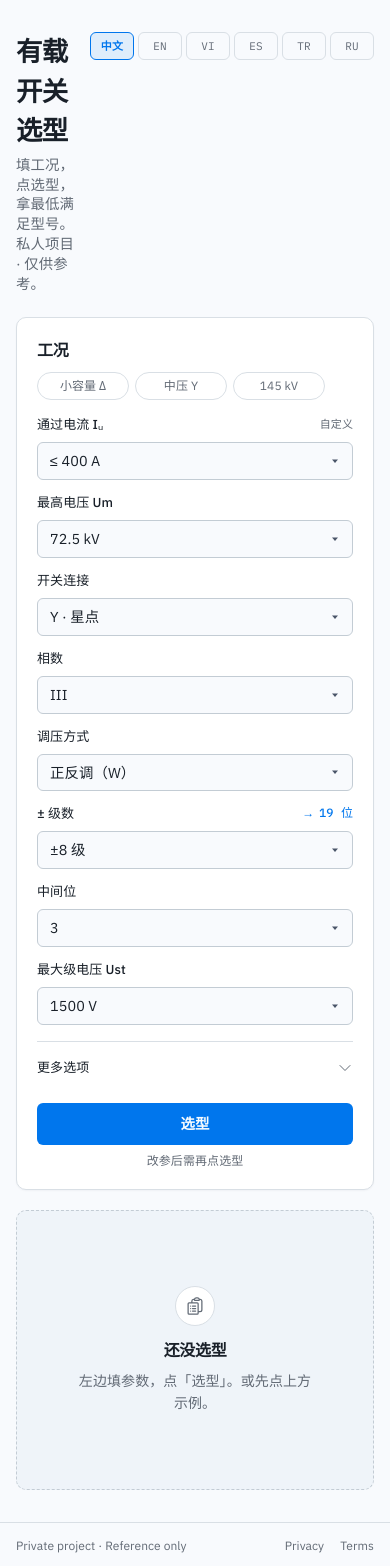
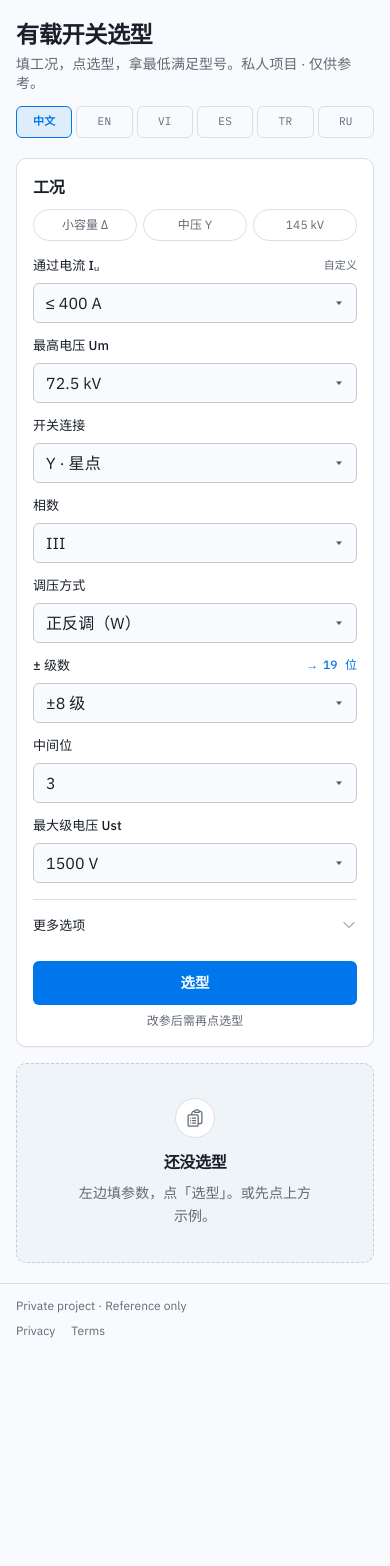
Before and after one commit to erict16/oltc-selector, a Next.js app: page / in a window 390 px wide. Shown: the top 1566 px of the page. After the commit the page ends 1354 px from the top, so only its background shows below. Built offline with nearby package versions, Linux system fonts and the light colour scheme.

Commit message:
fix: mobile layout for selector workbench
Drop main justify-center (broke tall-form scroll). Stack header/langs,
clip horizontal overflow, safe-area padding, 16px inputs on small screens,
full-width CTA, auto-scroll to result after select on phone.

```diff
--- a/app/globals.css
+++ b/app/globals.css
@@ -25,10 +25,15 @@
   --radius-md: 10px;
 }
 
+html {
+  overflow-x: clip;
+}
+
 html,
 body {
   min-height: 100%;
   min-height: 100dvh;
+  overflow-x: clip;
   background: var(--color-paper);
   color: var(--color-ink-2);
   font-family: var(--font-sans);
@@ -37,6 +42,22 @@ body {
   -webkit-font-smoothing: antialiased;
   -moz-osx-font-smoothing: grayscale;
   text-rendering: optimizeLegibility;
+}
+
+/* Safe area for notched phones; keep content off edges */
+body {
+  padding-left: env(safe-area-inset-left, 0);
+  padding-right: env(safe-area-inset-right, 0);
+  padding-bottom: env(safe-area-inset-bottom, 0);
+}
+
+/* Avoid iOS zoom-on-focus for inputs under 16px */
+@media (max-width: 639px) {
+  select,
+  input[type="number"],
+  input[type="text"] {
+    font-size: 16px;
+  }
 }
 
 /* Headings: slightly tighter tracking, same family for a calm professional look */
--- a/app/layout.tsx
+++ b/app/layout.tsx
@@ -1,4 +1,4 @@
-import type { Metadata } from "next";
+import type { Metadata, Viewport } from "next";
 import { SiteFooter } from "@/components/SiteFooter";
 import "./globals.css";
 
@@ -23,6 +23,13 @@ export const metadata: Metadata = {
   },
 };
 
+export const viewport: Viewport = {
+  width: "device-width",
+  initialScale: 1,
+  viewportFit: "cover",
+  themeColor: "#f7f8fa",
+};
+
 export default function RootLayout({
   children,
 }: Readonly<{ children: React.ReactNode }>) {
@@ -43,8 +50,9 @@ export default function RootLayout({
         />
       </head>
       <body className="antialiased">
+        {/* No justify-center: tall forms on mobile must start at top or scroll breaks */}
         <div className="flex min-h-dvh flex-col">
-          <main className="flex flex-1 flex-col justify-center">{children}</main>
+          <main className="flex flex-1 flex-col">{children}</main>
           <SiteFooter />
         </div>
       </body>
--- a/components/LangSwitcher.tsx
+++ b/components/LangSwitcher.tsx
@@ -17,7 +17,7 @@ export function LangSwitcher({
 }) {
   return (
     <div
-      className="flex shrink-0 flex-wrap items-center justify-end gap-1"
+      className="flex w-full max-w-full flex-wrap items-center gap-1 sm:w-auto sm:justify-end"
       role="group"
       aria-label={ariaLabel}
     >
@@ -30,8 +30,8 @@ export function LangSwitcher({
             title={opt.label}
             onClick={() => onChange(opt.id)}
             className={cx(
-              // Fixed width: 中文 is widest of the short codes; keep peers equal across locales.
-              "inline-flex h-7 w-11 items-center justify-center rounded-[var(--radius-sm)] border font-mono text-[0.6875rem] tracking-wide transition-colors duration-150",
+              // Slightly tighter on narrow screens so 6 langs fit without horizontal scroll
+              "inline-flex h-8 min-w-[2.5rem] flex-1 items-center justify-center rounded-[var(--radius-sm)] border px-1.5 font-mono text-[0.6875rem] tracking-wide transition-colors duration-150 sm:h-7 sm:min-w-0 sm:w-11 sm:flex-none",
               on
                 ? "border-[var(--color-accent)] bg-[oklch(58%_0.2_256_/_0.1)] font-semibold text-[var(--color-accent)]"
                 : "border-[var(--color-rule)] text-[var(--color-muted)] hover:border-[var(--color-accent)] hover:text-[var(--color-ink-2)]",
--- a/components/SelectorApp.tsx
+++ b/components/SelectorApp.tsx
@@ -148,6 +148,7 @@ export function SelectorApp() {
   const [stale, setStale] = useState(false);
   const [running, setRunning] = useState(false);
   const runTimer = useRef<ReturnType<typeof setTimeout> | null>(null);
+  const resultPaneRef = useRef<HTMLElement | null>(null);
 
   const isLinear = input.regulation === "linear";
   const selectorVisible = showSelectorSize(input);
@@ -227,6 +228,18 @@ export function SelectorApp() {
       setHasRun(true);
       setStale(false);
       setRunning(false);
+      // Mobile: result sits below the form — scroll it into view after select
+      if (
+        typeof window !== "undefined" &&
+        window.matchMedia("(max-width: 1023px)").matches
+      ) {
+        window.setTimeout(() => {
+          resultPaneRef.current?.scrollIntoView({
+            behavior: "smooth",
+            block: "start",
+          });
+        }, 40);
+      }
     }, 280);
   };
 
@@ -327,13 +340,14 @@ export function SelectorApp() {
   const moreSummaryText = moreBits.join(" · ");
 
   return (
-    <div className="mx-auto w-full max-w-[1100px] px-4 py-8 sm:px-6 sm:py-10">
-      <header className="mb-6 flex items-start justify-between gap-3 sm:gap-4">
-        <div className="min-w-0 flex-1 pr-1">
-          <h1 className="font-[family-name:var(--font-display)] text-[1.65rem] font-semibold tracking-[-0.03em] text-[var(--color-ink)] sm:text-[1.8rem]">
+    <div className="mx-auto w-full min-w-0 max-w-[1100px] px-4 py-5 sm:px-6 sm:py-10">
+      {/* Stack on phone: title full width, langs row below — avoids squashed header */}
+      <header className="mb-5 flex flex-col gap-3 sm:mb-6 sm:flex-row sm:items-start sm:justify-between sm:gap-4">
+        <div className="min-w-0 flex-1">
+          <h1 className="font-[family-name:var(--font-display)] text-[1.45rem] font-semibold leading-tight tracking-[-0.03em] text-[var(--color-ink)] sm:text-[1.8rem]">
             {t(lang, "title")}
           </h1>
-          <p className="mt-1 max-w-[52rem] text-[0.9rem] leading-snug text-[var(--color-muted)]">
+          <p className="mt-1.5 max-w-[52rem] text-[0.875rem] leading-snug text-[var(--color-muted)] sm:text-[0.9rem]">
             {t(lang, "subtitle")}
           </p>
         </div>
@@ -344,11 +358,11 @@ export function SelectorApp() {
         />
       </header>
 
-      {/* Equal halves, centered page */}
-      <div className="grid items-stretch gap-5 lg:grid-cols-2 lg:gap-6">
+      {/* Single column phone → two columns desktop; result below form on mobile */}
+      <div className="grid min-w-0 items-stretch gap-4 sm:gap-5 lg:grid-cols-2 lg:gap-6">
         {/* —— Form —— */}
         <form
-          className="rounded-[var(--radius-md)] border border-[var(--color-rule)] bg-white p-5 shadow-[0_1px_2px_oklch(24%_0.02_258_/_0.04)] sm:p-6"
+          className="min-w-0 rounded-[var(--radius-md)] border border-[var(--color-rule)] bg-white p-4 shadow-[0_1px_2px_oklch(24%_0.02_258_/_0.04)] sm:p-6"
           onSubmit={(e) => {
             e.preventDefault();
             runSelect();
@@ -359,7 +373,7 @@ export function SelectorApp() {
               {t(lang, "duty")}
             </h2>
             <div
-              className="flex flex-wrap gap-1.5 sm:justify-end"
+              className="flex max-w-full flex-wrap gap-1.5 sm:justify-end"
               role="group"
               aria-label={t(lang, "examplesAria")}
             >
@@ -372,8 +386,8 @@ export function SelectorApp() {
                     onClick={() => loadExample(ex)}
                     title={t(lang, ex.hintKey)}
                     className={cx(
-                      // min-w covers longest locale (e.g. ES “Pequeño Δ”, ZH “小容量 Δ”) so chips don’t reflow on lang change.
-                      "inline-flex min-h-7 min-w-[5.75rem] items-center justify-center rounded-full border px-2.5 py-1 text-center text-[0.75rem] transition-colors duration-150",
+                      // Mobile: flexible chips; sm+: stable min width for locales
+                      "inline-flex min-h-8 flex-1 items-center justify-center rounded-full border px-2.5 py-1 text-center text-[0.75rem] transition-colors duration-150 sm:min-h-7 sm:min-w-[5.75rem] sm:flex-none",
                       on
                         ? "border-[var(--color-accent)] text-[var(--color-accent)]"
                         : "border-[var(--color-rule)] text-[var(--color-muted)] hover:border-[var(--color-accent)] hover:text-[var(--color-accent)]",
@@ -828,8 +842,8 @@ export function SelectorApp() {
               type="submit"
               disabled={running || !input.throughCurrentA}
               className={cx(
-                // min-w fits longest locale (“Seleccionar de nuevo”); flex-1 still fills the row on sm+.
-                "inline-flex min-h-[2.6rem] min-w-[12.5rem] flex-1 items-center justify-center gap-2 rounded-[var(--radius-sm)] bg-[var(--color-accent)] px-5 text-center text-[0.9rem] font-semibold text-[var(--color-accent-ink)] transition-[transform,opacity,background-color] duration-150",
+                // Full-width on phone; min-w only from sm up (avoids horizontal overflow)
+                "inline-flex min-h-11 w-full flex-1 items-center justify-center gap-2 rounded-[var(--radius-sm)] bg-[var(--color-accent)] px-4 text-center text-[0.9rem] font-semibold text-[var(--color-accent-ink)] transition-[transform,opacity,background-color] duration-150 sm:min-h-[2.6rem] sm:min-w-[12.5rem] sm:px-5",
                 "hover:brightness-105 active:scale-[0.98]",
                 "disabled:cursor-not-allowed disabled:opacity-50",
                 running && "pointer-events-none",
@@ -853,7 +867,10 @@ export function SelectorApp() {
         </form>
 
         {/* —— Result pane —— */}
-        <aside className="min-w-0 lg:sticky lg:top-6">
+        <aside
+          ref={resultPaneRef}
+          className="min-w-0 scroll-mt-3 lg:sticky lg:top-6"
+        >
           {!hasRun || !result ? (
             <IdlePanel lang={lang} running={running} />
           ) : (
@@ -970,7 +987,7 @@ function IdlePanel({ lang, running }: { lang: Lang; running: boolean }) {
   return (
     <div
       className={cx(
-        "flex h-full min-h-[280px] flex-col items-center justify-center rounded-[var(--radius-md)] border border-dashed border-[var(--color-rule-2)] bg-[var(--color-soft)] px-6 py-10 text-center transition-opacity duration-200",
+        "flex h-full min-h-[200px] flex-col items-center justify-center rounded-[var(--radius-md)] border border-dashed border-[var(--color-rule-2)] bg-[var(--color-soft)] px-5 py-8 text-center transition-opacity duration-200 sm:min-h-[280px] sm:px-6 sm:py-10",
         running && "opacity-70",
       )}
     >
--- a/components/SiteFooter.tsx
+++ b/components/SiteFooter.tsx
@@ -3,8 +3,8 @@ import Link from "next/link";
 export function SiteFooter() {
   return (
     <footer className="mt-auto border-t border-[var(--color-rule)]">
-      <div className="mx-auto flex w-full max-w-[1100px] flex-wrap items-center justify-between gap-x-6 gap-y-2 px-4 py-3.5 sm:px-6">
-        <p className="text-[0.75rem] text-[var(--color-muted)]">
+      <div className="mx-auto flex w-full max-w-[1100px] flex-col gap-2 px-4 py-3.5 sm:flex-row sm:flex-wrap sm:items-center sm:justify-between sm:gap-x-6 sm:px-6">
+        <p className="text-[0.75rem] leading-snug text-[var(--color-muted)]">
           Private project · Reference only
         </p>
         <nav
```
Also changed, not shown: 1 other file (tests, documents, lock files or other folders).
